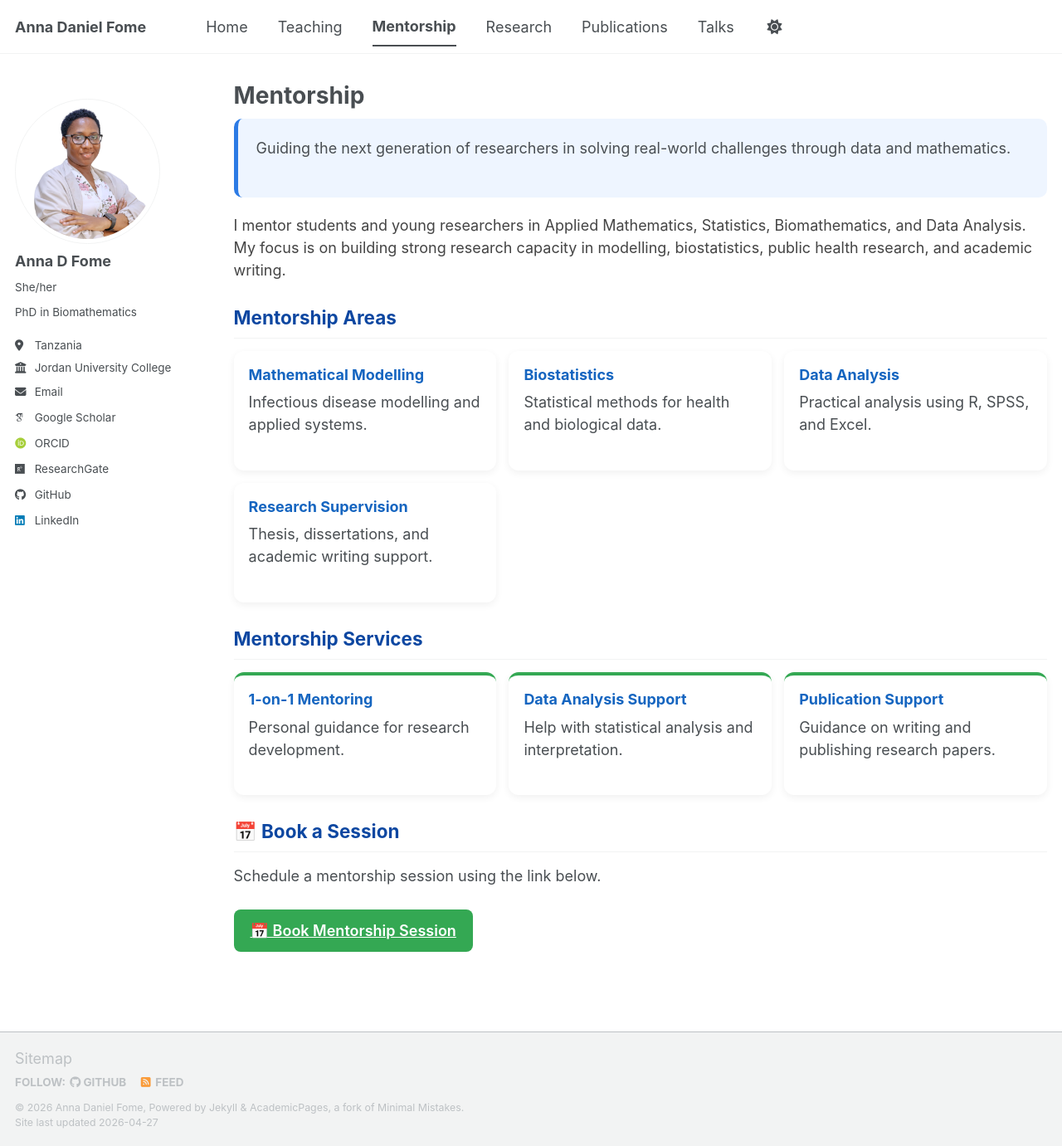
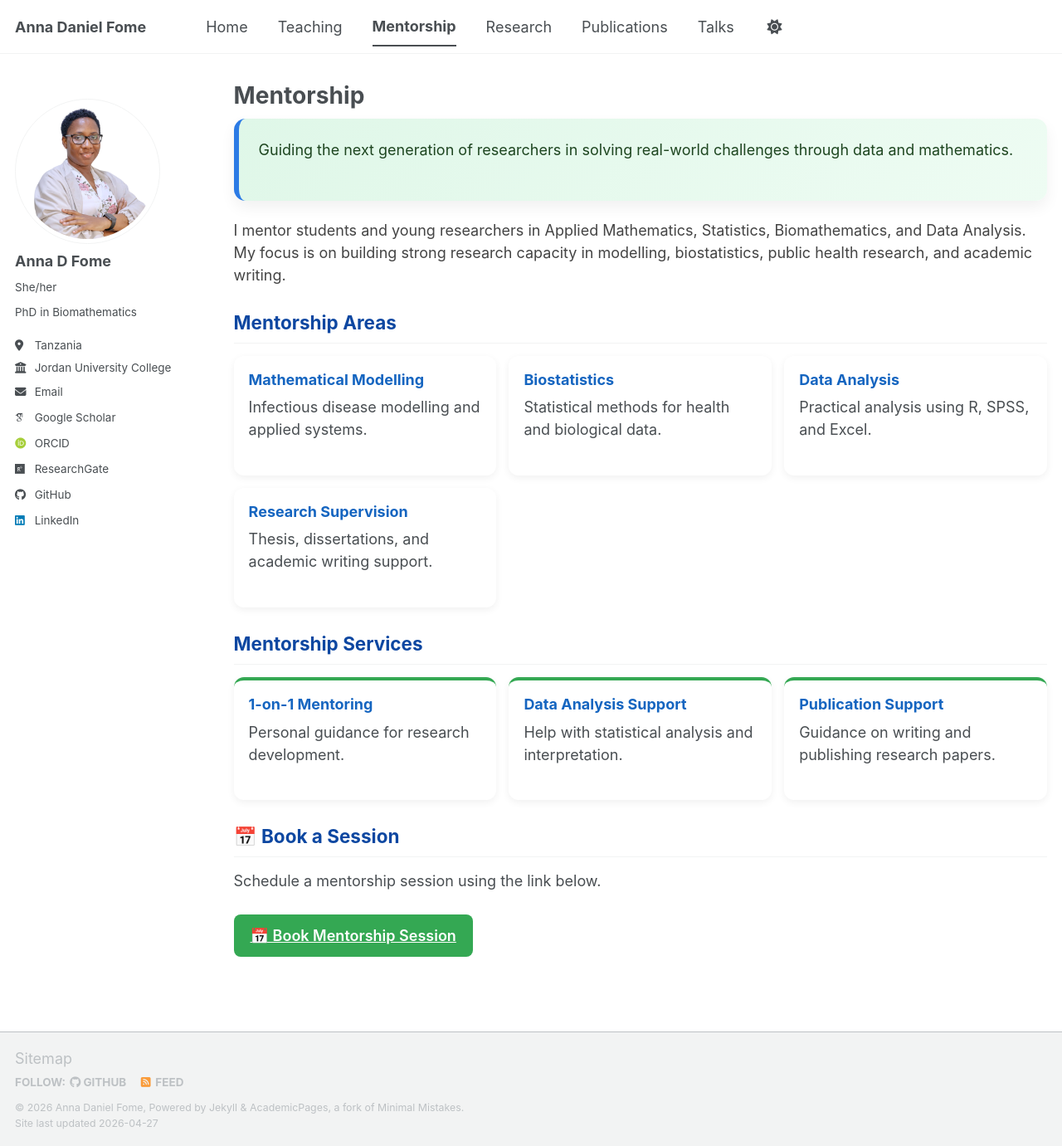
Before and after one commit to FomeA/FomeA.github.io, a Jekyll site: the page built from _pages/mentorship.html, in a window 1280 px wide and 1381 px high. Shown: the whole window at 83% size. Built offline with Jekyll 4.4.1, drawn with Linux system fonts in a browser that asks for light colours; some web fonts are replaced; a script bundle is joined from its source files by our own code; library files that are not in the unit come from our copies.

Commit message:
Update mentorship.html

```diff
--- a/_pages/mentorship.html
+++ b/_pages/mentorship.html
@@ -92,11 +92,13 @@ My focus is on building strong research capacity in modelling, biostatistics, pu
 <style>
 
 .hero-box{
-background:#eef5ff;
-padding:22px;
-border-radius:10px;
-border-left:5px solid #2c7be5;
-margin-bottom:20px;
+background:linear-gradient(135deg,#dff7e8,#eefcf3);
+padding:24px;
+border-radius:14px;
+border-left:6px solid #2c7be5;
+margin-bottom:22px;
+box-shadow:0 8px 18px rgba(0,0,0,.06);
+color:#1e4620;
 }
 
 .intro{
```
